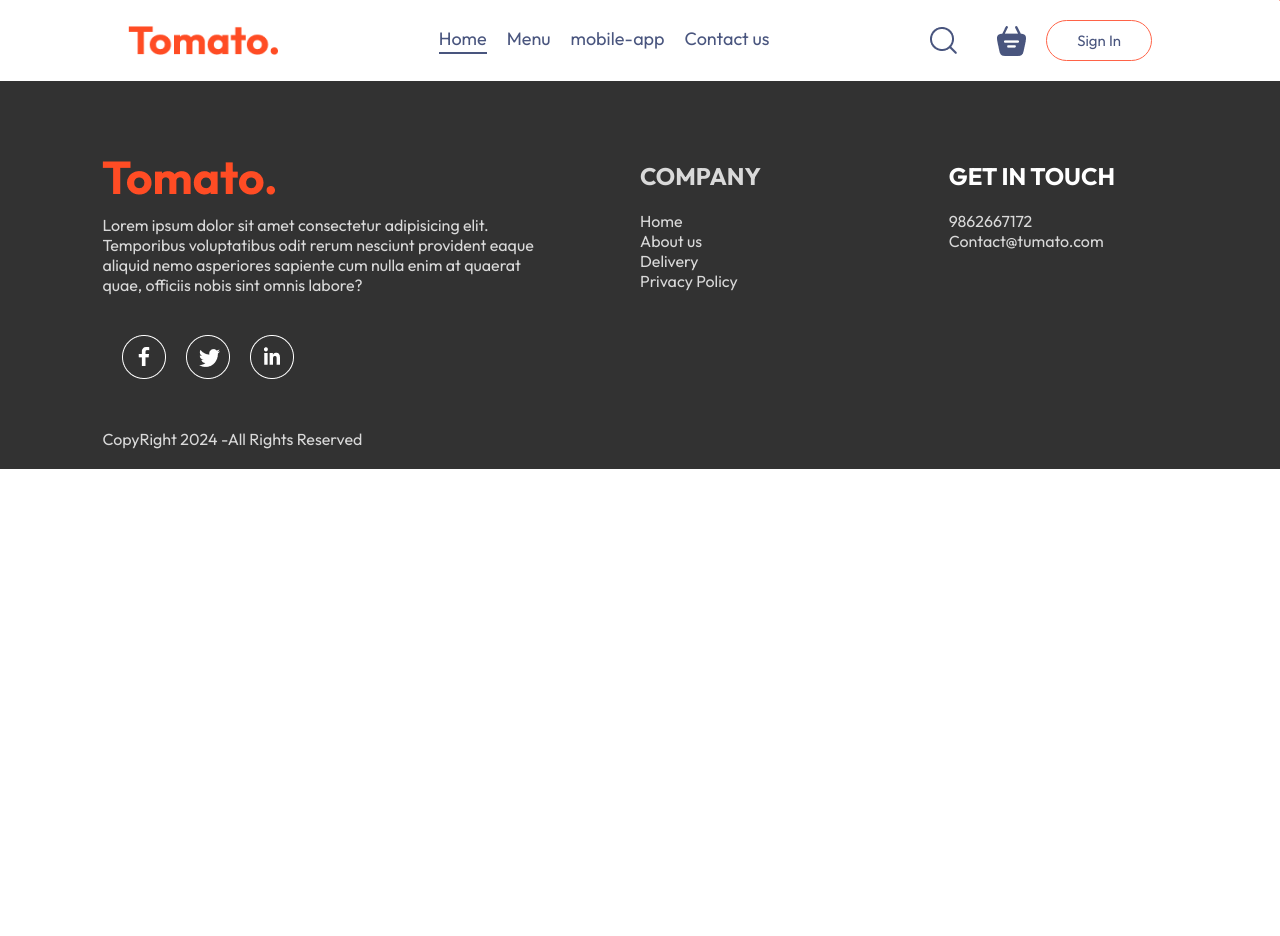
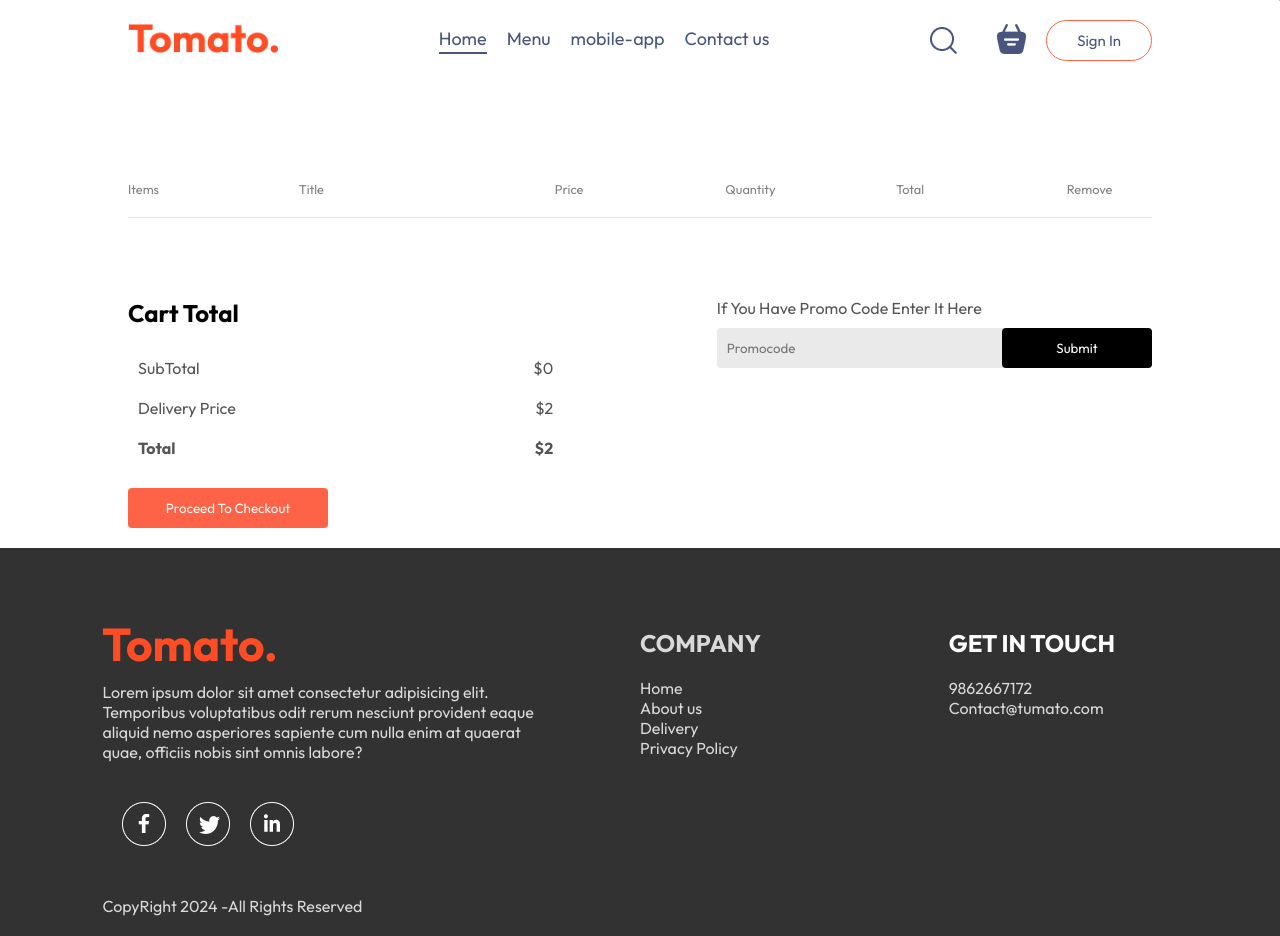
Before and after one commit to Advaithdp02/Food_Delivery_Website, a React (Vite) app in the folder Frontend/: page /cart in a window 1280 px wide. Before the commit the page ends 800 px from the top, so only its background shows below. Built offline with nearby package versions, Linux system fonts and the light colour scheme.

Commit message:
Cart Pages

```diff
--- a/Frontend/src/components/LoginPopUp/LoginPopUp.css
+++ b/Frontend/src/components/LoginPopUp/LoginPopUp.css
@@ -58,5 +58,5 @@ color: black ;}
  }
  span{
     color: tomato;
-    cursor: pointer;
+    cursor:  pointer;
  }
--- a/Frontend/src/components/Navbar/Navbar.jsx
+++ b/Frontend/src/components/Navbar/Navbar.jsx
@@ -1,23 +1,26 @@
 import React, { useState } from 'react';
 import './Navbar.css';
 import { assets } from '../../assets/assets';
+import { Link } from 'react-router-dom';
+
+
 const Navbar = ({setShowLogin}) => {
 
     const [menu,setMenu]=useState("home");
 
   return (
     <div className='navbar'>
-        <img src={assets.logo} alt="" className="logo" />
-        <ul className="navbar-menu">
-            <li onClick={()=>setMenu("home")} className={menu==="home"?"active":""} >Home</li>
-            <li onClick={()=>setMenu("menu")}className={menu==="menu"?"active":""}  >Menu</li>
+        <Link to='/'><img src={assets.logo} alt="" className="logo" />
+        </Link><ul className="navbar-menu">
+           <Link to='/'>  <li onClick={()=>setMenu("home")} className={menu==="home"?"active":""} >Home</li>
+            </Link><li onClick={()=>setMenu("menu")}className={menu==="menu"?"active":""}  >Menu</li>
             <li onClick={()=>setMenu("mobile-app")}className={menu==="mobile-app"?"active":""} >mobile-app</li>
             <li onClick={()=>setMenu("contact-us")}className={menu==="contact-us"?"active":""} >Contact us</li>
         </ul>
         <div className="navbar-right">
             <img src={assets.search_icon} alt="" />
             <div className="navbar-search-icon">
-                <img src={assets.basket_icon} alt="" />
+               <Link to='/cart'> <img src={assets.basket_icon} alt="" /></Link>
                 <div className="dot">
 
                 </div>
--- a/Frontend/src/context/StoreContext.jsx
+++ b/Frontend/src/context/StoreContext.jsx
@@ -27,9 +27,18 @@ const StoreContextProvider = (props) => {
     });
   };
 
-  useEffect(() => {
-    console.log(cartItems);
-  }, [cartItems]);
+  const getTotalCartAmount=()=>{
+    let totalAmount=0;
+    for(const item in cartItems){
+      if (cartItems[item]>0){
+      let itemInfo=food_list.find((product)=>product._id===item);
+      totalAmount+=itemInfo.price*cartItems[item];
+
+    }
+
+    }
+    return totalAmount;
+  }
 
   const contextValue = {
     food_list,
@@ -37,6 +46,7 @@ const StoreContextProvider = (props) => {
     setCartItems,
     addToCart,
     removeFromCart,
+    getTotalCartAmount
   };
 
   return (
--- a/Frontend/src/pages/cart/cart.css
+++ b/Frontend/src/pages/cart/cart.css
@@ -0,0 +1,97 @@
+.cart{
+    margin-top: 100px;
+}
+.cart-items-title{
+display: grid;
+grid-template-columns: 1fr 1.5fr 1fr 1fr 1fr 0.5fr;
+align-items: center;
+color: grey;
+font-size: max(1vw,12px);
+}
+.cart-items-item{
+    margin: 10px 0px;
+    color: black;
+}
+.cart-items-item img{
+    width: 50px;
+}
+.cart hr{
+    height: 1px;
+    background-color: #e2e2e2;
+    border: none;
+}
+
+.close{
+    cursor: pointer;
+}
+.cart-bottom
+{
+    margin-top: 80px;
+    display: flex;
+    justify-content: space-between;
+    gap: max(12vw,20px);
+    margin-bottom: 20px ;
+}
+.cart-total{
+    flex: 1;
+    display: flex;
+    flex-direction: column;
+    gap: 20px;
+}
+.cart-total-details{
+    display: flex;
+    justify-content: space-between;
+    color: #555;
+    padding: 10px;
+
+}
+.cart-total button{
+     border: none;
+     color: white;
+     background-color: tomato;
+    width: max(15vw,200px);
+    padding: 12px 0px;
+    border-radius: 4px;
+    border: none;
+    cursor: pointer;
+
+}
+.cart-promocode{
+    flex: 1;
+}
+.cart-promocode p{
+    color: #555;
+
+}
+.cart-promocode-input{
+    margin-top: 10px;
+    display: flex;
+    justify-content: space-between;
+    align-items: center;
+    background-color: #eaeaea;
+    border-radius: 4px;
+}
+.cart-promocode-input input{
+    background: transparent;
+    border: none;
+    outline: none;
+    padding-left: 10px;
+}
+.cart-promocode-input button{
+    width: max(10vw,150px);
+    padding: 12px 5px;
+    background-color: black;
+    border: none;
+    color: white;
+    border-radius: 4px;
+}
+@media (max-width:750px) {
+.cart-bottom{
+    flex-direction: column-reverse;
+
+}
+.cart-promocode{
+    justify-content: start;
+}
+
+}
--- a/Frontend/src/pages/cart/cart.jsx
+++ b/Frontend/src/pages/cart/cart.jsx
@@ -1,11 +1,74 @@
-import React from 'react'
-import './cart.css'
+import React, { useContext } from 'react';
+import './cart.css';
+import { StoreContext } from '../../context/StoreContext';
+
 const Cart = () => {
+  const { cartItems, food_list, removeFromCart,getTotalCartAmount } = useContext(StoreContext);
+
   return (
-    <div>
+    <div className='cart'>
+      <div className="cart-items">
+        <div className="cart-items-title">
+          <p>Items</p>
+          <p>Title</p>
+          <p>Price</p>
+          <p>Quantity</p>
+          <p>Total</p>
+          <p>Remove</p>
+        </div>
+        <br />
+        <hr />
+        {food_list && food_list.length > 0 ? (
+          food_list.map((item,index) => {
+            if (cartItems[item._id] > 0) {
+              return (
+                <div className="cart-items-item cart-items-title" key={item._id}>
+                  <img src={item.image} alt="" />
+                  <p>{item.name}</p>
+                  <p>${item.price}</p>
+                  <p>{cartItems[item._id]}</p>
+                  <p>${cartItems[item._id]*item.price}</p>
+                  <p onClick={()=>removeFromCart(item._id)} className='close'>x</p>
 
+                </div>
+              );
+            }
+            return null;
+          })
+        ) : (
+          <p>No items in the cart.</p>
+        )}
+      </div>
+      <div className="cart-bottom">
+        <div className="cart-total">
+          <h2>Cart Total</h2>
+          <div>
+            <div className="cart-total-details">
+              <p>SubTotal</p>
+              <p>${getTotalCartAmount()}</p>
+            </div>
+            <div className="cart-total-details">
+              <p>Delivery Price</p>
+              <p>${2}</p>
+            </div>
+            <div className="cart-total-details">
+              <b>Total</b>
+              <b>${getTotalCartAmount()+2}</b>
+            </div>
+          </div>
+          <button>Proceed To Checkout</button>
+        </div>
+        <div className="cart-promocode">
+          <div className="">
+            <p>If You Have Promo Code Enter It Here</p>
+           <div className="cart-promocode-input">
+            <input type="text" placeholder='Promocode' />
+            <button>Submit</button></div>
+          </div>
+        </div>
+      </div>
     </div>
-  )
-}
+  );
+};
 
-export default Cart
+export default Cart;
```
